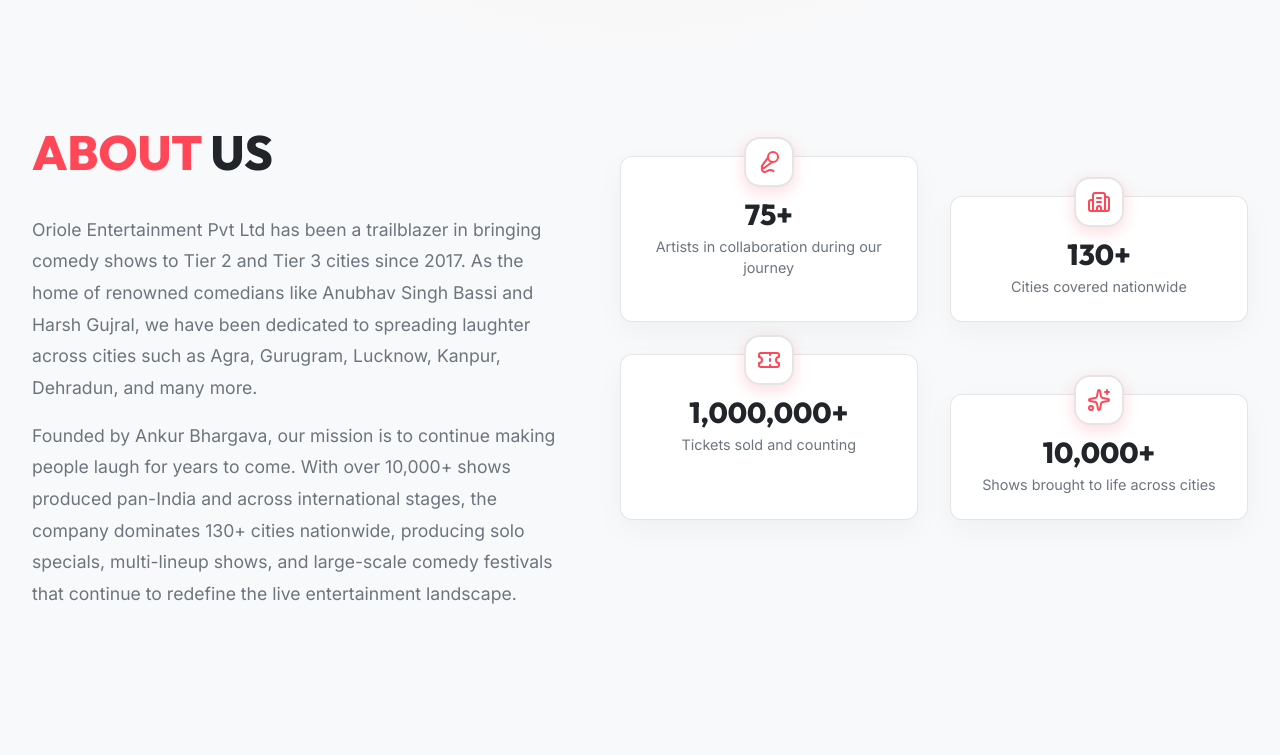
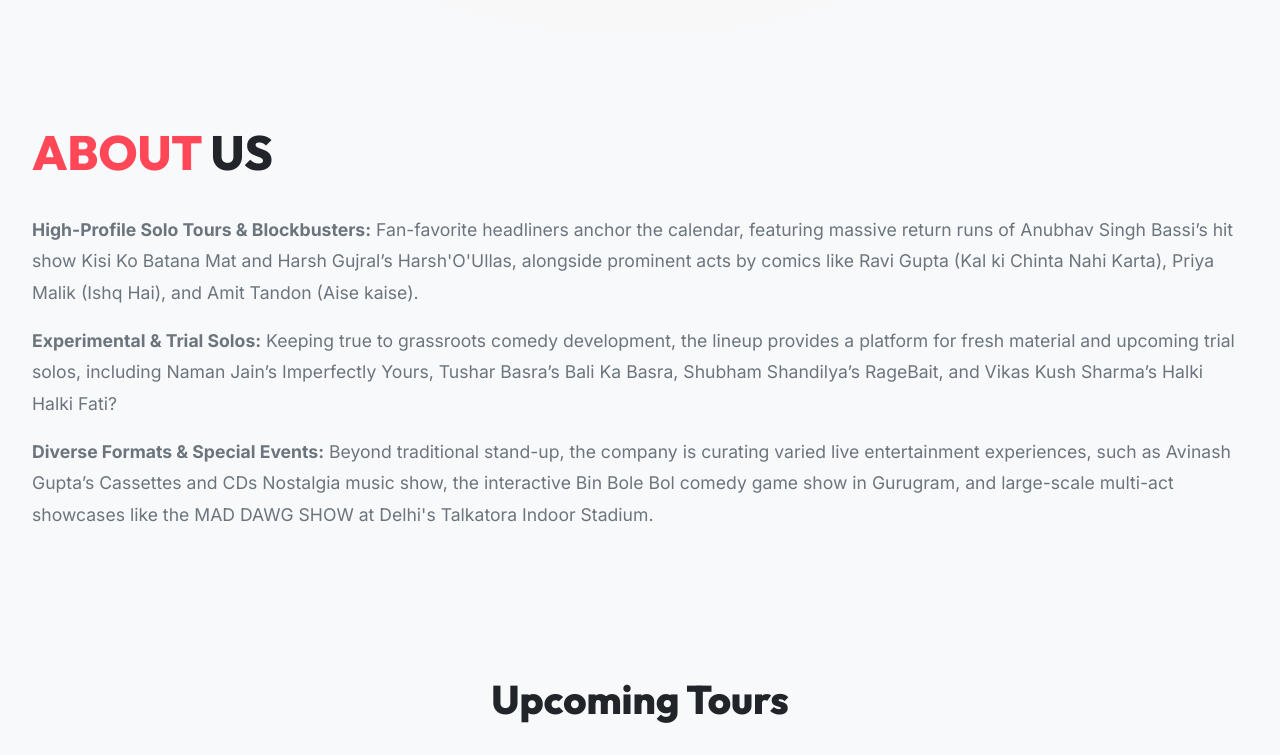
Before and after one commit to radheyyyyy/Oriole-Entertainment, a React (Vite) app: page / in a window 1280 px wide. Shown: the part 580-1335 px from the top of the page. Built offline with nearby package versions, Linux system fonts and the light colour scheme.

Commit message:
feat: add AboutUs and ArtistList components with accompanying styling

```diff
--- a/src/App.css
+++ b/src/App.css
@@ -28,6 +28,7 @@
   margin-bottom: var(--spacing-md);
   background: linear-gradient(135deg, var(--text-main) 0%, var(--text-muted) 100%);
   -webkit-background-clip: text;
+  background-clip: text;
   -webkit-text-fill-color: transparent;
   animation: fadeUp 1s cubic-bezier(0.16, 1, 0.3, 1) forwards;
   opacity: 0;
@@ -294,6 +295,7 @@
   color: var(--accent) !important;
   margin-bottom: var(--spacing-sm);
   -webkit-line-clamp: 1 !important;
+  line-clamp: 1 !important;
 }
 
 .btn-secondary {
--- a/src/components/AboutUs.jsx
+++ b/src/components/AboutUs.jsx
@@ -1,5 +1,5 @@
 import React from 'react';
-import { Mic2, Building2, Ticket, Sparkles } from 'lucide-react';
+
 
 const AboutUs = () => {
   return (
@@ -8,46 +8,16 @@
         <div className="about-text-column">
           <h2><span className="text-accent">ABOUT</span> US</h2>
           <p>
-            Oriole Entertainment Pvt Ltd has been a trailblazer in bringing comedy shows to Tier 2 and Tier 3 cities since 2017. As the home of renowned comedians like Anubhav Singh Bassi and Harsh Gujral, we have been dedicated to spreading laughter across cities such as Agra, Gurugram, Lucknow, Kanpur, Dehradun, and many more.
+            <strong>High-Profile Solo Tours & Blockbusters:</strong> Fan-favorite headliners anchor the calendar, featuring massive return runs of Anubhav Singh Bassi’s hit show Kisi Ko Batana Mat and Harsh Gujral’s Harsh'O'Ullas, alongside prominent acts by comics like Ravi Gupta (Kal ki Chinta Nahi Karta), Priya Malik (Ishq Hai), and Amit Tandon (Aise kaise).
           </p>
           <p>
-            Founded by Ankur Bhargava, our mission is to continue making people laugh for years to come. With over 10,000+ shows produced pan-India and across international stages, the company dominates 130+ cities nationwide, producing solo specials, multi-lineup shows, and large-scale comedy festivals that continue to redefine the live entertainment landscape.
+            <strong>Experimental & Trial Solos:</strong> Keeping true to grassroots comedy development, the lineup provides a platform for fresh material and upcoming trial solos, including Naman Jain’s Imperfectly Yours, Tushar Basra’s Bali Ka Basra, Shubham Shandilya’s RageBait, and Vikas Kush Sharma’s Halki Halki Fati?
+          </p>
+          <p>
+            <strong>Diverse Formats & Special Events:</strong> Beyond traditional stand-up, the company is curating varied live entertainment experiences, such as Avinash Gupta’s Cassettes and CDs Nostalgia music show, the interactive Bin Bole Bol comedy game show in Gurugram, and large-scale multi-act showcases like the MAD DAWG SHOW at Delhi's Talkatora Indoor Stadium.
           </p>
         </div>
 
-        <div className="about-stats-column">
-          <div className="stat-card">
-            <div className="stat-icon-wrapper">
-              <Mic2 size={24} />
-            </div>
-            <h3>75+</h3>
-            <p>Artists in collaboration during our journey</p>
-          </div>
-
-          <div className="stat-card stat-card-offset">
-            <div className="stat-icon-wrapper">
-              <Building2 size={24} />
-            </div>
-            <h3>130+</h3>
-            <p>Cities covered nationwide</p>
-          </div>
-
-          <div className="stat-card">
-            <div className="stat-icon-wrapper">
-              <Ticket size={24} />
-            </div>
-            <h3>1,000,000+</h3>
-            <p>Tickets sold and counting</p>
-          </div>
-
-          <div className="stat-card stat-card-offset">
-            <div className="stat-icon-wrapper">
-              <Sparkles size={24} />
-            </div>
-            <h3>10,000+</h3>
-            <p>Shows brought to life across cities</p>
-          </div>
-        </div>
       </div>
     </section>
   );
--- a/src/components/ArtistList.jsx
+++ b/src/components/ArtistList.jsx
@@ -536,7 +536,7 @@
                 </div>
 
                 <div className="card-shows">
-                  <h4 className="shows-title"><Calendar size={18} /> Upcoming Shows</h4>
+                  <h4 className="shows-title"><Calendar size={18} /> Key Upcoming Shows</h4>
                   <div className="shows-table-container inline-shows">
                     {Object.entries(grouped).map(([monthYear, showsList]) => (
                       <div key={monthYear} className="month-group">
```
